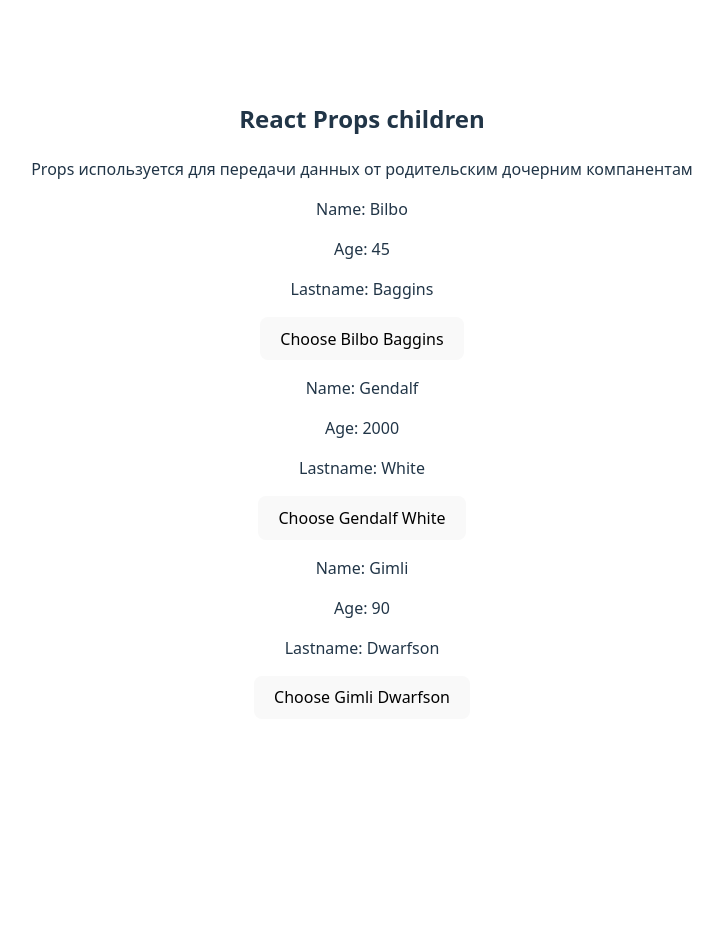
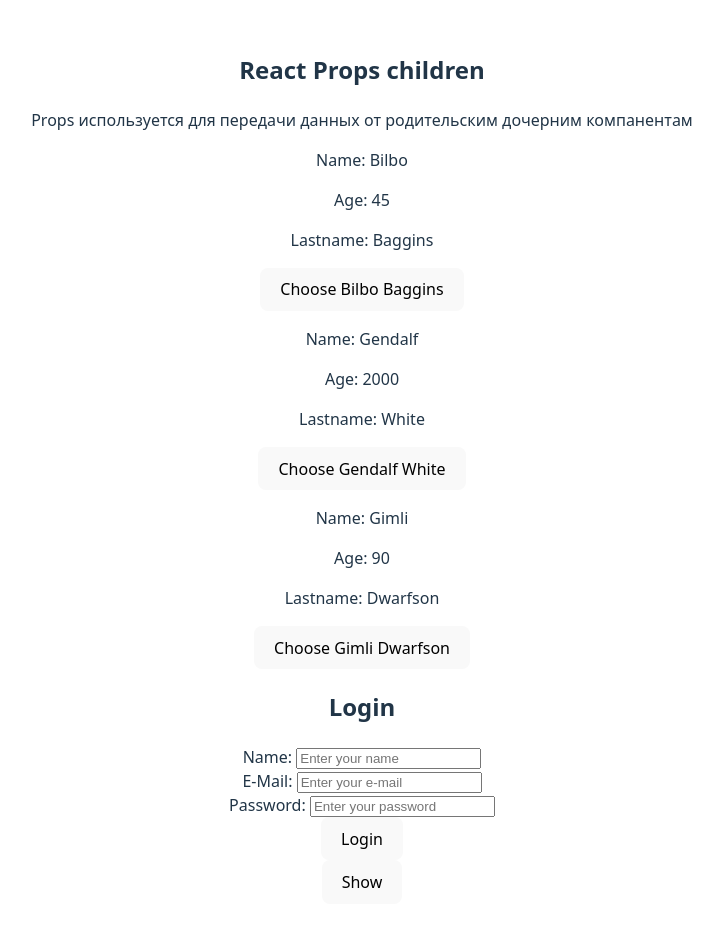
Before and after one commit to omordkovich/cohort45_fs, a React (Vite) app: page / in a window 1280 px wide. Shown: the top 926 px of the page, without its empty margins (278-1001 px from the left). Before the commit the page ends 800 px from the top, so only its background shows below. Built offline with nearby package versions, Linux system fonts and the light colour scheme.

Commit message:
added homework 4

```diff
--- a/src/App.jsx
+++ b/src/App.jsx
@@ -1,10 +1,12 @@
 import "./App.css";
 import Homework_03 from "./lessons_45FS/lessons/homework_03/Homework_03.jsx";
+import Homework_04 from "./lessons_45FS/lessons/homework_03/Homework_04.jsx";
 
 function App() {
   return (
     <>
       <Homework_03 />
+      <Homework_04 />
     </>
   );
 }
--- /dev/null
+++ b/src/components/loginForm/LoginForm.jsx
@@ -0,0 +1,31 @@
+import MyInput from "../myInput/MyInput";
+import MyButton from "../myButton/MyButton";
+
+export default function LoginForm() {
+  return (
+    <div>
+      <h2>Login</h2>
+      <form>
+        <MyInput
+          name="name"
+          type="text"
+          placeholder="Enter your name"
+          label="Name: "
+        />
+        <MyInput
+          name="email"
+          type="text"
+          placeholder="Enter your e-mail"
+          label="E-Mail: "
+        />
+        <MyInput
+          name="password"
+          type="text"
+          placeholder="Enter your password"
+          label="Password: "
+        />
+        <MyButton type="submit" text="Login" />
+      </form>
+    </div>
+  );
+}
--- a/src/lessons_45FS/lessons/homework_03/Homework_03.jsx
+++ b/src/lessons_45FS/lessons/homework_03/Homework_03.jsx
@@ -1,4 +1,4 @@
-import MyButton from "../../../components/myButton/MyButton";
+import LoginForm from "../../../components/loginForm/LoginForm";
 import UserCard from "../../../components/userCard/UserCard";
 
 export default function Homework_03() {
@@ -12,6 +12,7 @@ export default function Homework_03() {
       <UserCard name={"Bilbo"} age={45} lastname={"Baggins"} />
       <UserCard name={"Gendalf"} age={2000} lastname={"White"} />
       <UserCard name={"Gimli"} age={90} lastname={"Dwarfson"} />
+      <LoginForm />
     </div>
   );
 }
--- /dev/null
+++ b/src/lessons_45FS/lessons/homework_03/Homework_04.jsx
@@ -0,0 +1,50 @@
+import { useState } from "react";
+import MyButton from "../../../components/myButton/MyButton";
+
+export default function Homework_04() {
+  const [count, setCount] = useState(0);
+  const [isVisible, setIsVisible] = useState(false);
+  const [countColor, setCountColor] = useState("white");
+
+  const handleCountColorRed = () => {
+    setCountColor("red");
+  };
+
+  const handleCountColorBlue = () => {
+    setCountColor("blue");
+  };
+
+  const handleCountColorGreen = () => {
+    setCountColor("green");
+  };
+
+  const handlePlus = () => {
+    setCount((prev) => prev + 1);
+  };
+  const handleMinus = () => {
+    setCount((prev) => prev - 1);
+  };
+
+  const handleSwitcher = () => {
+    setIsVisible((prev) => !prev);
+  };
+  return (
+    <div>
+      <MyButton func={handleSwitcher} text={!isVisible ? "Show" : "Hide"} />
+      {isVisible ? (
+        <>
+          <MyButton text="RED" type="button" func={handleCountColorRed} />
+          <MyButton text="BLUE" type="button" func={handleCountColorBlue} />
+          <MyButton text="GREEN" type="button" func={handleCountColorGreen} />
+          <div>
+            <MyButton type="button" text="-" func={handleMinus} />
+            <span style={{ color: countColor }}>{count}</span>
+            <MyButton type="button" text="+" func={handlePlus} />
+          </div>
+        </>
+      ) : (
+        <></>
+      )}
+    </div>
+  );
+}
```
